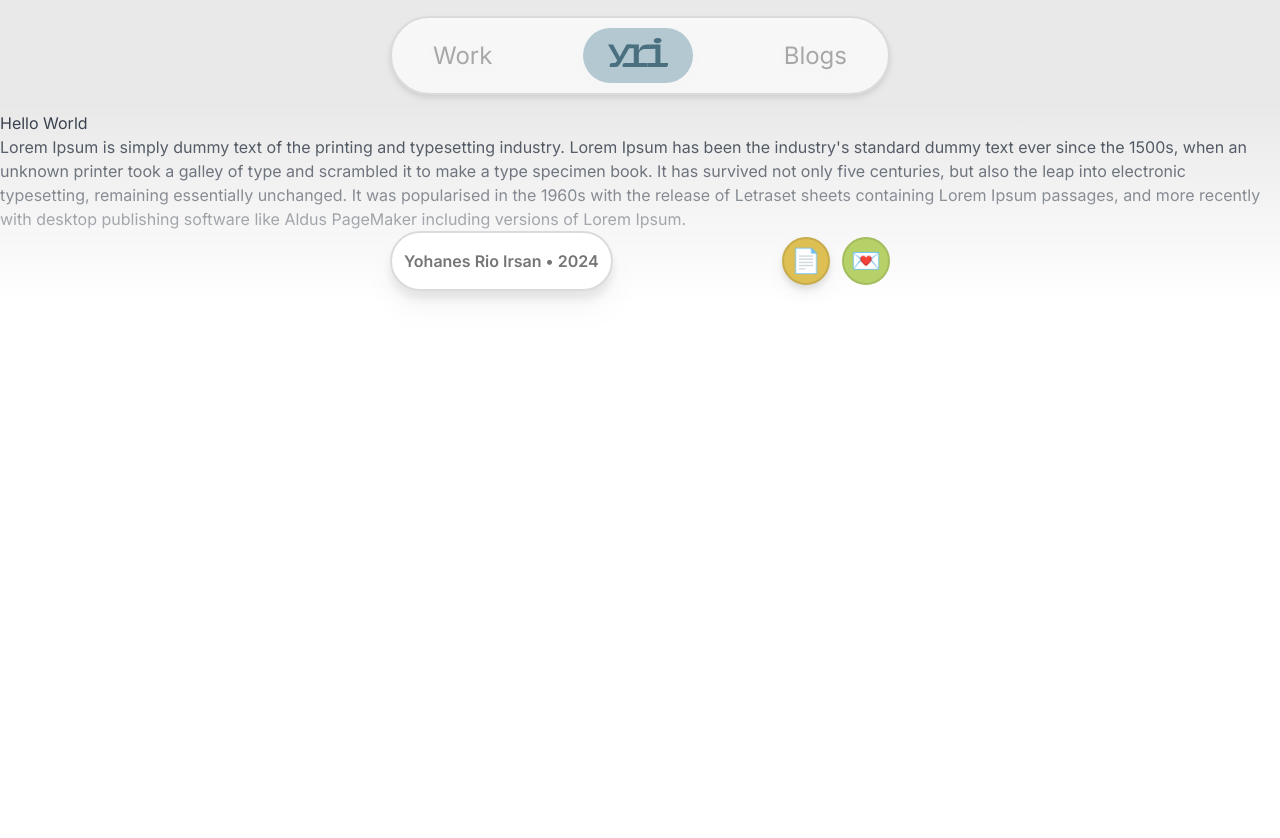
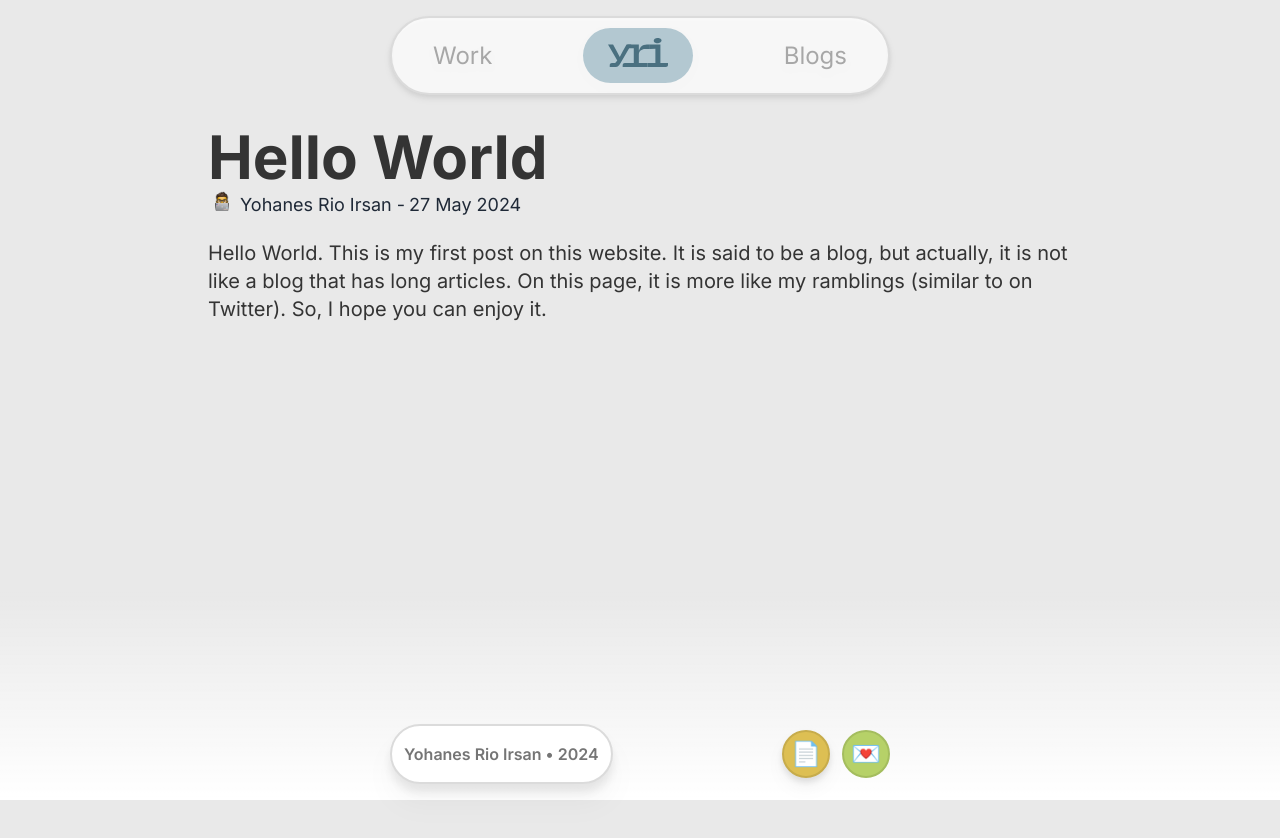
Before and after one commit to yohanesrioirsan/personal-website, a React (Vite) app: page /writing/1 in a window 1280 px wide. Shown: the top 838 px of the page. Before the commit the page ends 800 px from the top, so only its background shows below. Built offline with nearby package versions, Linux system fonts and the light colour scheme; what @midudev/tailwind-animations would draw is missing.

Commit message:
ready to merge on master

```diff
--- a/src/components/card/BlogThumbnail.jsx
+++ b/src/components/card/BlogThumbnail.jsx
@@ -22,7 +22,7 @@ function BlogThumbnail(props) {
     <div className="card bg-white shadow-xl">
       <div className="card-body flex">
         <Link to={`/writing/${id}`}>
-          <h2 className="card-title text-[#343434] text-xl lg:text-2xl font-semibold">
+          <h2 className="card-title text-[#343434] text-xl lg:text-2xl font-semibold hover:text-[#DDBF53]">
             {props.title}
           </h2>
         </Link>
--- a/src/components/footer/Footer.jsx
+++ b/src/components/footer/Footer.jsx
@@ -12,7 +12,9 @@ function Footer() {
               </div>
               <div className="flex gap-3 items-center">
                 <div className="bg-[#DDBF53] border-2 border-[#C7AC4B] rounded-full flex justify-center items-center drop-shadow-lg w-12 h-12">
-                  <h1 className="hover:animate-bounce text-2xl">📄</h1>
+                  <a href="https://read.cv/yohanesrioirsan" target="_blank">
+                    <h1 className="hover:animate-bounce text-2xl">📄</h1>
+                  </a>
                 </div>
                 <div className="bg-[#B6D168] border-2 border-[#A4BD5E] rounded-full flex justify-center items-center w-12 h-12">
                   <a
--- a/src/json/DummyArticle.json
+++ b/src/json/DummyArticle.json
@@ -2,12 +2,7 @@
   {
     "id": 1,
     "title": "Hello World",
-    "date": "17 August 1945",
-    "content": "Lorem Ipsum is simply dummy text of the printing and typesetting industry. Lorem Ipsum has been the industry's standard dummy text ever since the 1500s, when an unknown printer took a galley of type and scrambled it to make a type specimen book. It has survived not only five centuries, but also the leap into electronic typesetting, remaining essentially unchanged. It was popularised in the 1960s with the release of Letraset sheets containing Lorem Ipsum passages, and more recently with desktop publishing software like Aldus PageMaker including versions of Lorem Ipsum."
-  },
-  {
-    "id": 2,
-    "title": "Hello World",
-    "content": "Hello World, I am LIVE!!"
+    "date": "27 May 2024",
+    "content": "Hello World. This is my first post on this website. It is said to be a blog, but actually, it is not like a blog that has long articles. On this page, it is more like my ramblings (similar to on Twitter). So, I hope you can enjoy it."
   }
 ]
--- a/src/pages/blog/Article.jsx
+++ b/src/pages/blog/Article.jsx
@@ -1,20 +1,39 @@
+import { useEffect } from "react";
 import { useParams } from "react-router-dom";
 import myWritings from "../../json/DummyArticle.json";
+import emoji from "../../assets/img/Emoji.png";
 
 function Article() {
   const { id } = useParams();
   const articleId = parseInt(id, 10);
   const article = myWritings.find((article) => article.id === articleId);
 
+  useEffect(() => {
+    if (article) {
+      document.title = article.title + " - My Blog";
+    }
+  });
+
   if (!article) {
     return <div>Article not found</div>;
   }
 
   return (
-    <div>
-      <h1>{article.title}</h1>
-      <h1>{article.content}</h1>
-    </div>
+    <article className="h-screen container pt-4 px-4 lg:px-52">
+      <div className="flex flex-col justify-center">
+        <div className="mb-5">
+          <h1 className="text-[#343434] text-4xl lg:text-6xl font-bold mb-1">
+            {article.title}
+          </h1>
+          <div className="flex gap-1">
+            <img className="w-7 h-5" src={emoji} alt="emoji" />
+            <h2 className="text-md lg:text-lg">Yohanes Rio Irsan - </h2>
+            <h2 className="text-md lg:text-lg">{article.date}</h2>
+          </div>
+        </div>
+        <p className="text-[#343434] text-xl">{article.content}</p>
+      </div>
+    </article>
   );
 }
 
--- a/src/pages/blog/Blog.jsx
+++ b/src/pages/blog/Blog.jsx
@@ -3,6 +3,8 @@ import BlogThumbnail from "../../components/card/BlogThumbnail";
 import Aritcles from "../../json/DummyArticle.json";
 
 function Blog() {
+  const CountArticles = Aritcles.length % 2 !== 0;
+
   return (
     <motion.section
       className="h-screen container px-4"
@@ -38,6 +40,13 @@ function Blog() {
                 content={article.content}
               />
             ))}
+            {CountArticles && (
+              <div className="flex items-center justify-center p-6">
+                <h2 className="text-[#A3A3A3] text-xl lg:text-2xl font-semibold text-center">
+                  {"No More Post:("}
+                </h2>
+              </div>
+            )}
           </div>
           <div className="w-full grid grid-cols-2 gap-3 mt-3"></div>
         </div>
```
